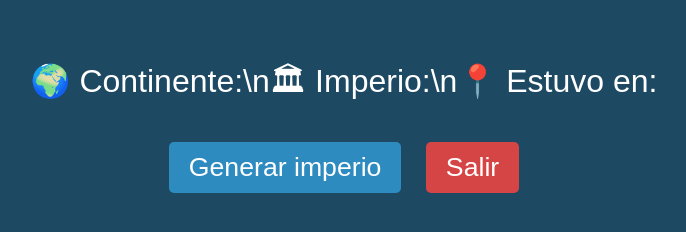
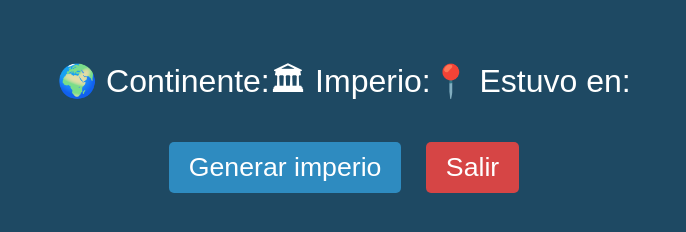
Before and after one commit to ProgramerHTMLPython/selector_imperios, a plain HTML site: page index.html in a window 1280 px wide. Shown: the whole page, without its empty margins (296-982 px from the left). Drawn offline with Linux system fonts and the light colour scheme.

Commit message:
Update index.html

```diff
--- a/index.html
+++ b/index.html
@@ -37,7 +37,7 @@
 <body>
 
 
-  <div id="resultado">🌍 Continente:\n🏛 Imperio:\n📍 Estuvo en:</div>
+  <div id="resultado">🌍 Continente:🏛 Imperio:📍 Estuvo en:</div>
   <button id="generar" class="button">Generar imperio</button>
   <button id="salir" class="button">Salir</button>
 
```
